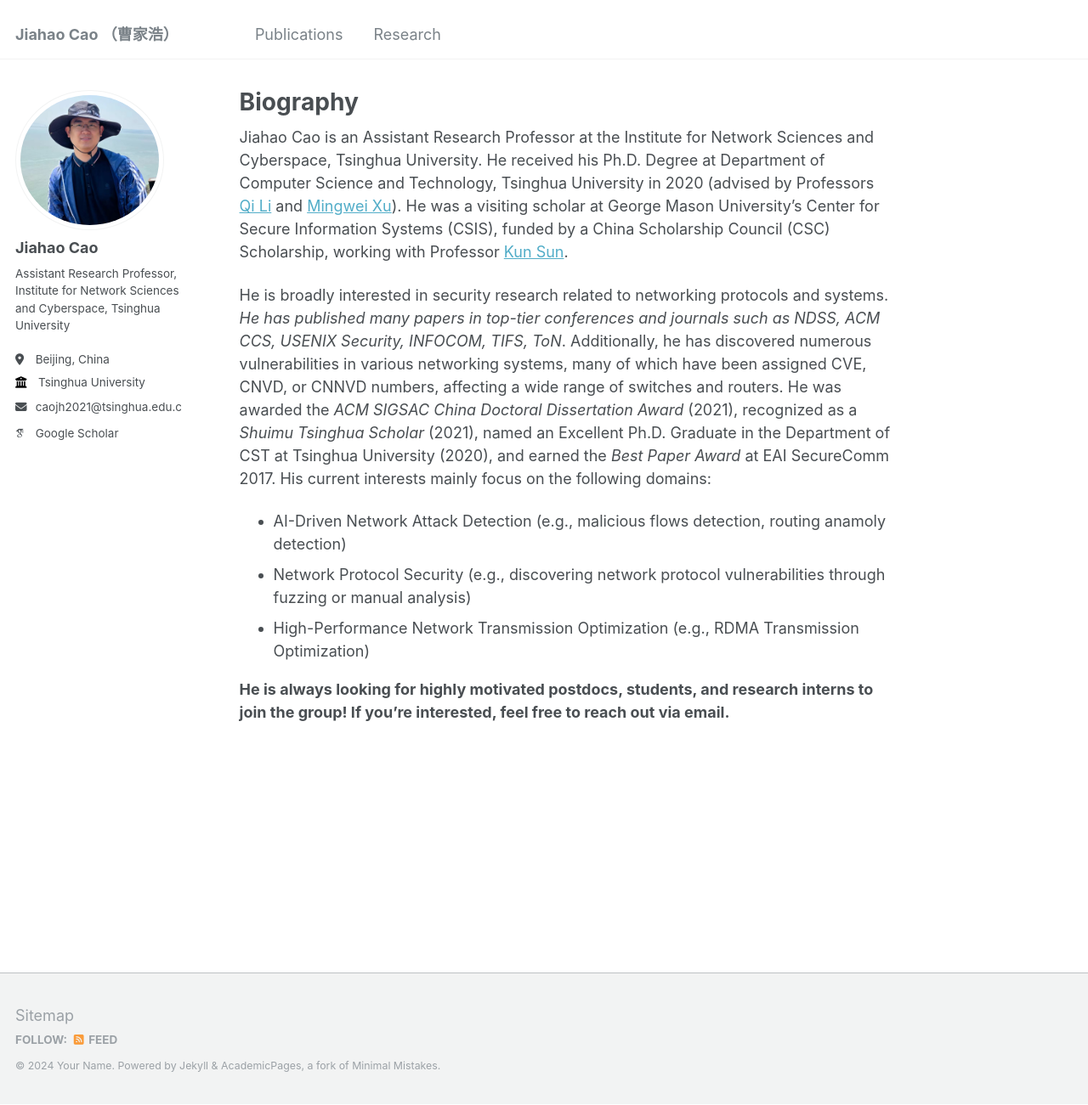
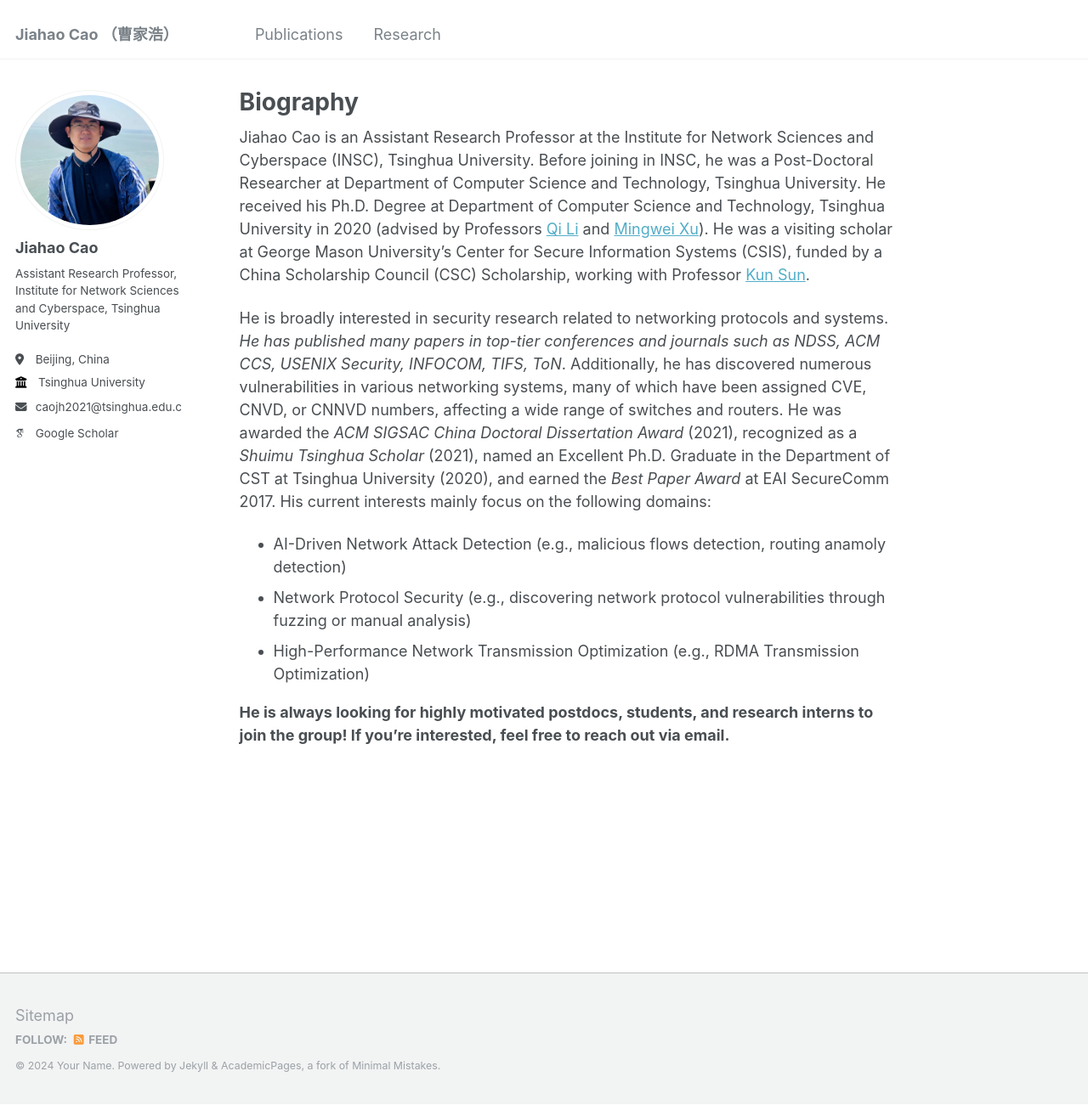
Before and after one commit to caojh15/caojh15.github.io, a Jekyll site: the page built from _pages/about.md, in a window 1280 px wide and 1301 px high. Shown: the whole window at 85% size. Built offline with Jekyll 4.4.1, drawn with Linux system fonts in a browser that asks for light colours; some web fonts are replaced.

Commit message:
Update about.md

```diff
--- a/_pages/about.md
+++ b/_pages/about.md
@@ -7,7 +7,7 @@ redirect_from:
   - /about.html
 ---
 
-Jiahao Cao is an Assistant Research Professor at the Institute for Network Sciences and Cyberspace, Tsinghua University. He received his Ph.D. Degree at Department of Computer Science and Technology, Tsinghua University in 2020 (advised by Professors [Qi Li](https://sites.google.com/site/qili2012/) and [Mingwei Xu](https://scholar.google.com/citations?user=xL6zuCMAAAAJ&hl=zh-CN)). He was a visiting scholar at George Mason University's Center for Secure Information Systems (CSIS), funded by a China Scholarship Council (CSC) Scholarship, working with Professor [Kun Sun](https://csis.gmu.edu/ksun/).
+Jiahao Cao is an Assistant Research Professor at the Institute for Network Sciences and Cyberspace (INSC), Tsinghua University. Before joining in INSC, he was a Post-Doctoral Researcher at Department of Computer Science and Technology, Tsinghua University. He received his Ph.D. Degree at Department of Computer Science and Technology, Tsinghua University in 2020 (advised by Professors [Qi Li](https://sites.google.com/site/qili2012/) and [Mingwei Xu](https://scholar.google.com/citations?user=xL6zuCMAAAAJ&hl=zh-CN)). He was a visiting scholar at George Mason University's Center for Secure Information Systems (CSIS), funded by a China Scholarship Council (CSC) Scholarship, working with Professor [Kun Sun](https://csis.gmu.edu/ksun/).
 
 He is broadly interested in security research related to networking protocols and systems. *He has published many papers in top-tier conferences and journals such as NDSS, ACM CCS, USENIX Security, INFOCOM, TIFS, ToN*. Additionally, he has discovered numerous vulnerabilities in various networking systems, many of which have been assigned CVE, CNVD, or CNNVD numbers, affecting a wide range of switches and routers. He was awarded the *ACM SIGSAC China Doctoral Dissertation Award* (2021), recognized as a *Shuimu Tsinghua Scholar* (2021), named an Excellent Ph.D. Graduate in the Department of CST at Tsinghua University (2020), and earned the *Best Paper Award* at EAI SecureComm 2017. His current interests mainly focus on the following domains:
 - AI-Driven Network Attack Detection (e.g., malicious flows detection, routing anamoly detection)
```
